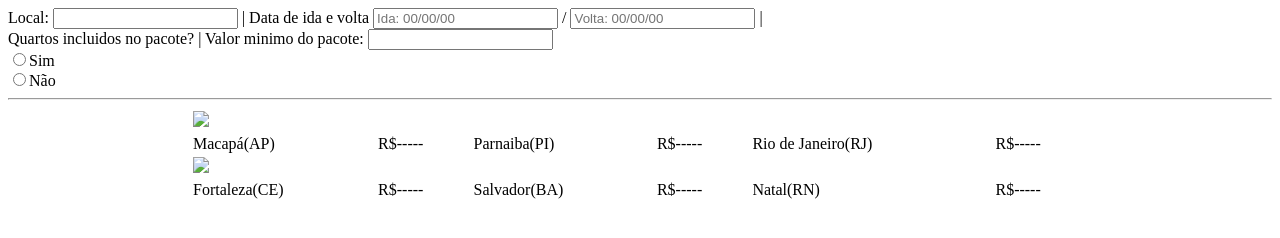
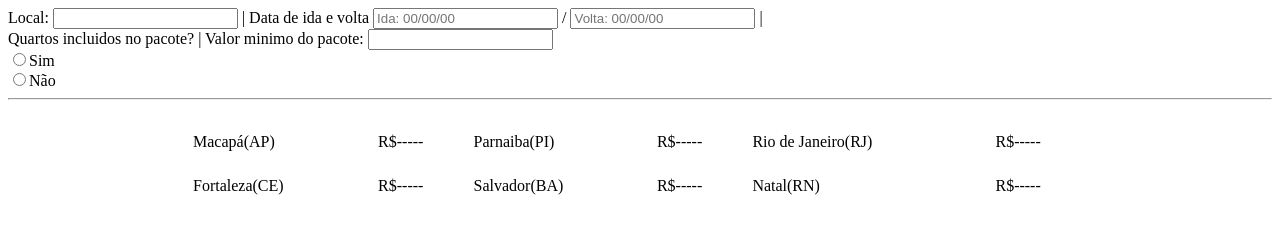
Before and after one commit to Amorynho/Programacao_web, a plain HTML site: page 04/pacotes.html in a window 1280 px wide. Drawn offline with Linux system fonts and the light colour scheme.

Commit message:
Update pacotes.html

```diff
--- a/04/pacotes.html
+++ b/04/pacotes.html
@@ -22,7 +22,7 @@
 	<table border="0" width="900" align="center">
 		<tr>
 			<td colspan="2">
-				<img src="pacote_1.png">
+				<img src="">
 			</td>
 			<td colspan="2">
 
@@ -53,7 +53,7 @@
 		</tr>
 		<tr>
 			<td colspan="2">
-				<img src="pacote_1.png">
+				<img src="">
 			</td>
 			<td colspan="2">
 
```
